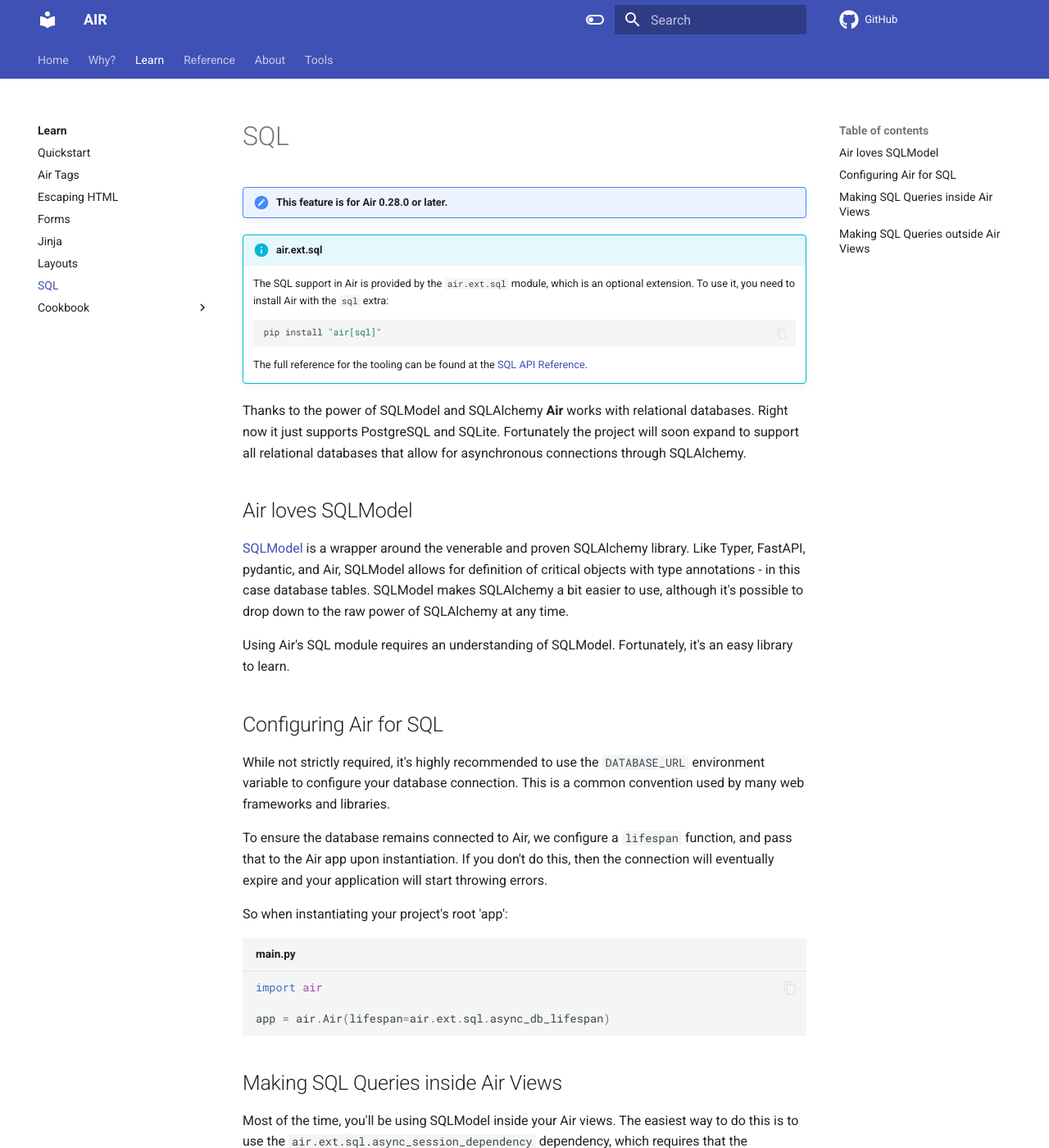
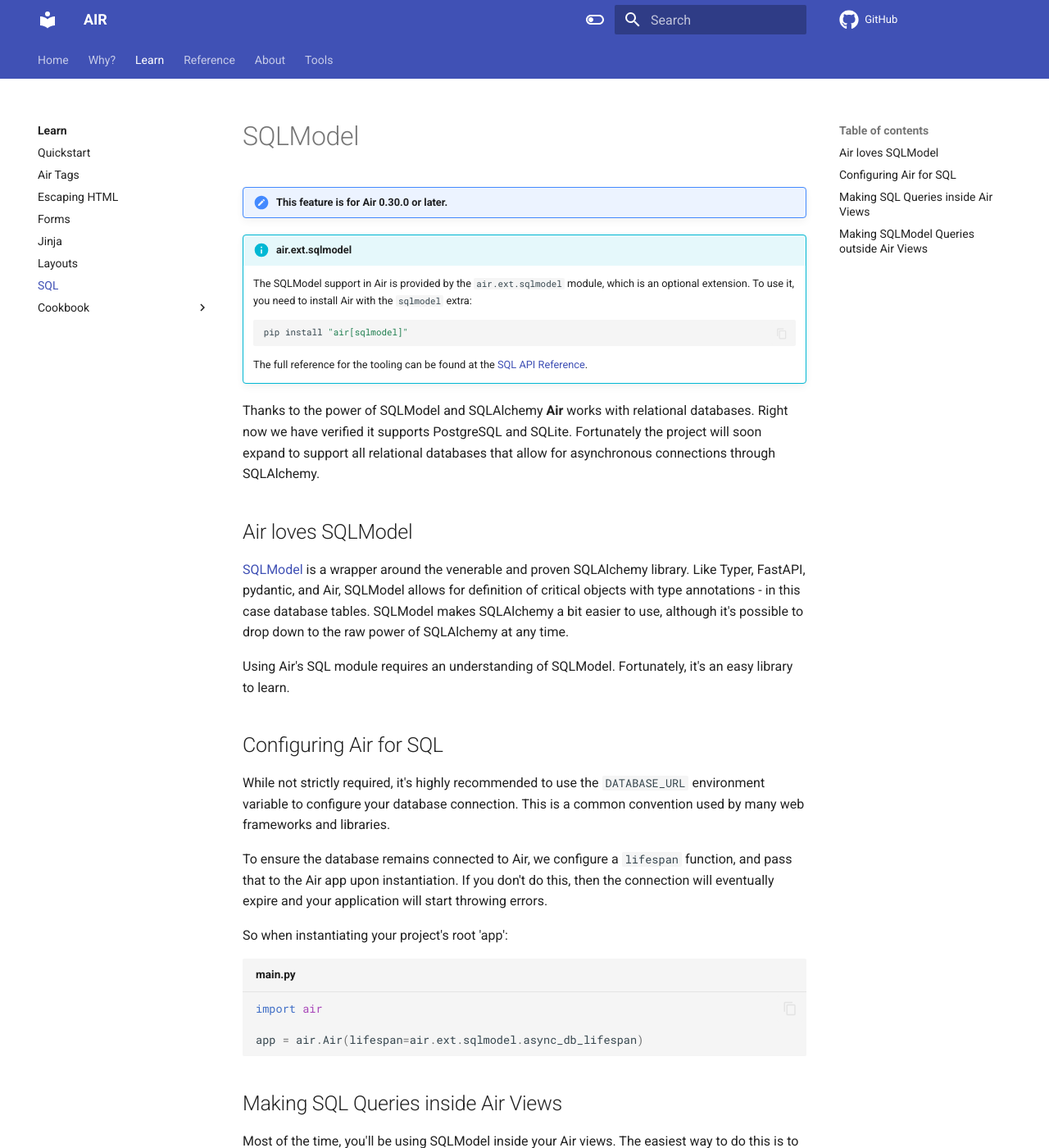
Before and after one commit to feldroy/air, an MkDocs documentation site: the page built from docs/learn/sqlmodel.md, in a window 1280 px wide and 1400 px high. Shown: the whole window at 82% size. Built offline with MkDocs 1.6.1 and Material for MkDocs 9.7.7, drawn with Linux system fonts in a browser that asks for light colours; comment, search, counter and statistics services are not loaded; some of the changed text lies outside the part shown.

Commit message:
Finish ext.sql to ext.sqlmodel

````diff
--- a/docs/learn/sql.md
+++ b/docs/learn/sqlmodel.md
@@ -1,17 +1,17 @@
-# SQL
+# SQLModel
 
-!!! note "This feature is for Air 0.28.0 or later."
+!!! note "This feature is for Air 0.30.0 or later."
 
-!!! info "air.ext.sql"
-    The SQL support in Air is provided by the `air.ext.sql` module, which is an optional extension. To use it, you need to install Air with the `sql` extra:
+!!! info "air.ext.sqlmodel"
+    The SQLModel support in Air is provided by the `air.ext.sqlmodel` module, which is an optional extension. To use it, you need to install Air with the `sqlmodel` extra:
 
     ```bash
-    pip install "air[sql]"
+    pip install "air[sqlmodel]"
     ```
 
-    The full reference for the tooling can be found at the [SQL API Reference](../api/ext/sql.md).
+    The full reference for the tooling can be found at the [SQL API Reference](../api/ext/sqlmodel.md).
 
-Thanks to the power of SQLModel and SQLAlchemy **Air** works with relational databases. Right now it just supports PostgreSQL and SQLite. Fortunately the project will soon expand to support all relational databases that allow for asynchronous connections through SQLAlchemy.
+Thanks to the power of SQLModel and SQLAlchemy **Air** works with relational databases. Right now we have verified it supports PostgreSQL and SQLite. Fortunately the project will soon expand to support all relational databases that allow for asynchronous connections through SQLAlchemy.
 
 ## Air loves SQLModel
 
@@ -30,18 +30,18 @@ So when instantiating your project's root 'app':
 ```python title="main.py"
 import air
 
-app = air.Air(lifespan=air.ext.sql.async_db_lifespan)
+app = air.Air(lifespan=air.ext.sqlmodel.async_db_lifespan)
 ```
 
 ## Making SQL Queries inside Air Views
 
-Most of the time, you'll be using SQLModel inside your Air views. The easiest way to do this is to use the `air.ext.sql.async_session_dependency` dependency, which requires that the `DATABASE_URL` environment variable be set. This will provide you with an asynchronous session connected to your database.
+Most of the time, you'll be using SQLModel inside your Air views. The easiest way to do this is to use the `air.ext.sqlmodel.async_session_dependency` dependency, which requires that the `DATABASE_URL` environment variable be set. This will provide you with an asynchronous session connected to your database.
 
 ```python title="main.py"
 import air
-sql = air.ext.sql
+sql = air.ext.sqlmodel
 
-app = air.Air(lifespan=air.ext.sql.async_db_lifespan)
+app = air.Air(lifespan=air.ext.sqlmodel.async_db_lifespan)
 
 @app.page
 async def index(request: Request, session: sql.AsyncSession = air.Depends(sql.async_session_dependency)):
@@ -56,13 +56,13 @@ async def index(request: Request, session: sql.AsyncSession = air.Depends(sql.as
     )
 ```
 
-## Making SQL Queries outside Air Views
+## Making SQLModel Queries outside Air Views
 
-Sometimes you may want to make SQL queries outside of Air views, for example in background tasks or other parts of your application. In these cases, you can use the `air.ext.sql.get_async_session` function to get an asynchronous session.
+Sometimes you may want to make SQL queries outside of Air views, for example in background tasks or other parts of your application. In these cases, you can use the `air.ext.sqlmodel.get_async_session` function to get an asynchronous session.
 
 ```python title="tasks.py"
 import air
-sql = air.ext.sql
+sql = air.ext.sqlmodel
 
 async def some_background_task():
     async with sql.get_async_session() as session:
--- a/mkdocs.yml
+++ b/mkdocs.yml
@@ -13,7 +13,7 @@ nav:
     - Forms: learn/forms.md
     - Jinja: learn/jinja.md
     - Layouts: learn/layouts.md
-    - SQL: learn/sql.md
+    - SQL: learn/sqlmodel.md
     - Cookbook:
       - learn/cookbook/index.md
       - app.page decorator: learn/cookbook/page-decorator.md
--- a/pyproject.toml
+++ b/pyproject.toml
@@ -58,7 +58,7 @@ pretty = [
     "rich>=12.6.0",
 ]
 # Used for interacting with sqlmodel and sqlalchemy
-sql = [
+sqlmodel = [
     "greenlet>=3.2.4", # Dependency for SQLAlchemy to run async
     "sqlmodel>=0.0.24", # Bridge between SQLAlchemy and Pydantic
 ]
````
Also changed, not shown: README.md (+1 -1 lines), docs/api/ext/sqlmodel.md (+2 -2 lines), docs/learn/index.md (+1 -1 lines), 2 other files.
